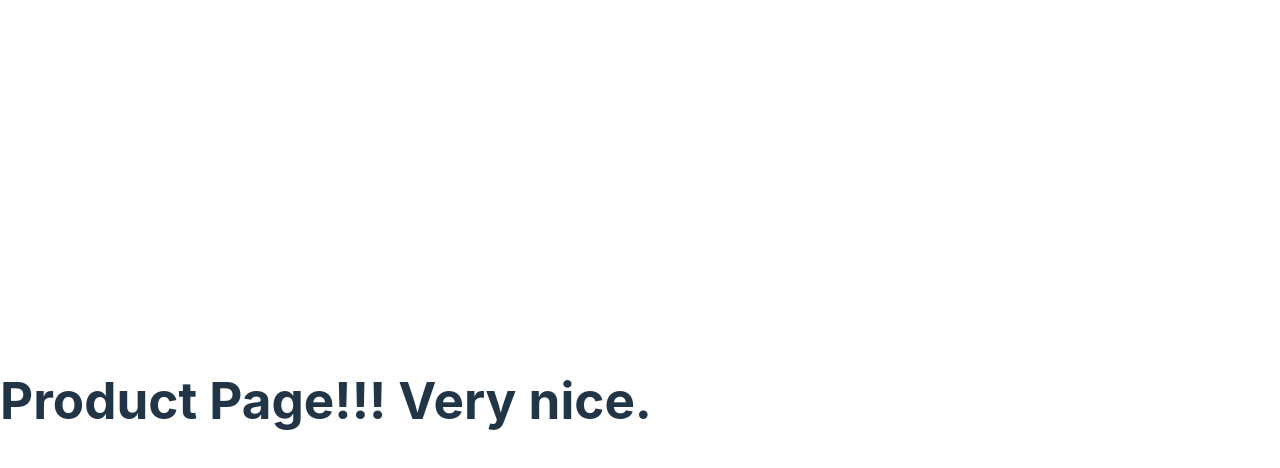
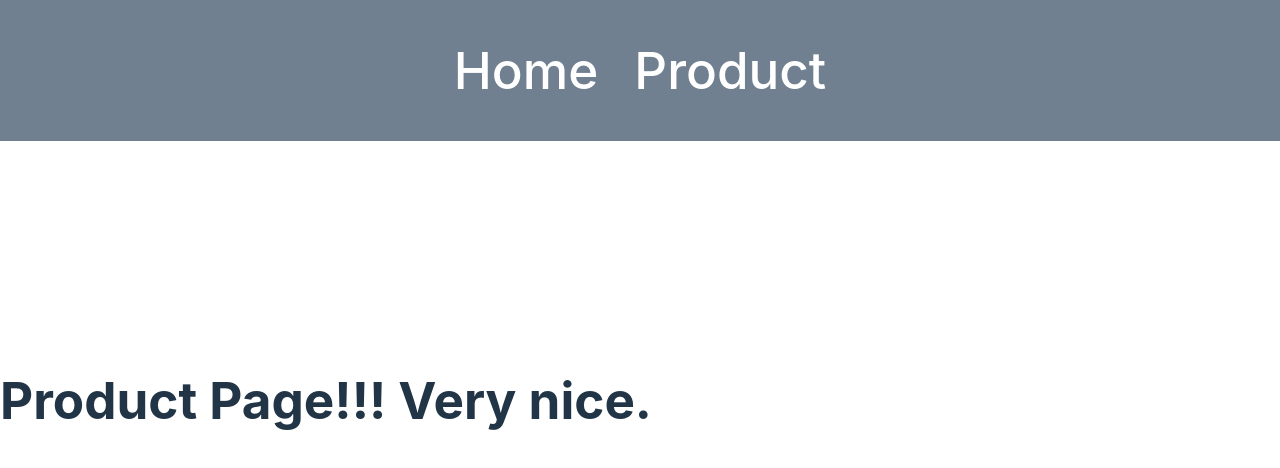
Before and after one commit to worsleyj/react-shopping-cart, a React (Vite) app: page /product-example in a window 1280 px wide. Shown: the top 468 px of the page. Built offline with nearby package versions, Linux system fonts and the light colour scheme.

Commit message:
add navbar links

```diff
--- a/src/App.css
+++ b/src/App.css
@@ -8,3 +8,7 @@ nav {
   top: 0;
   width: 100%;
 }
+
+h1 > a {
+  color: white;
+}
--- a/src/App.jsx
+++ b/src/App.jsx
@@ -8,10 +8,6 @@ function App() {
 
   return (
     <>
-      <nav>
-        <h1>Store</h1>
-        <h1>Cart</h1>
-      </nav>
       <p>
         Lorem ipsum dolor, sit amet consectetur adipisicing elit. Voluptates
         impedit pariatur et unde error expedita voluptatem, at amet consequuntur
--- /dev/null
+++ b/src/Nav.jsx
@@ -0,0 +1,17 @@
+const Nav = () => {
+  return (
+    <>
+      <nav>
+        <h1>
+          <a href="/">Home</a>
+        </h1>
+        <h1>
+          {" "}
+          <a href="product-example">Product</a>
+        </h1>
+      </nav>
+    </>
+  );
+};
+
+export default Nav;
--- a/src/main.jsx
+++ b/src/main.jsx
@@ -3,6 +3,7 @@ import { createRoot } from "react-dom/client";
 import { createBrowserRouter, RouterProvider } from "react-router-dom";
 import App from "./App.jsx";
 import Product from "./Product.jsx";
+import Nav from "./Nav.jsx";
 import "./index.css";
 
 const router = createBrowserRouter([
@@ -12,6 +13,7 @@ const router = createBrowserRouter([
 
 createRoot(document.getElementById("root")).render(
   <StrictMode>
+    <Nav />
     <RouterProvider router={router} />
   </StrictMode>
 );
```
